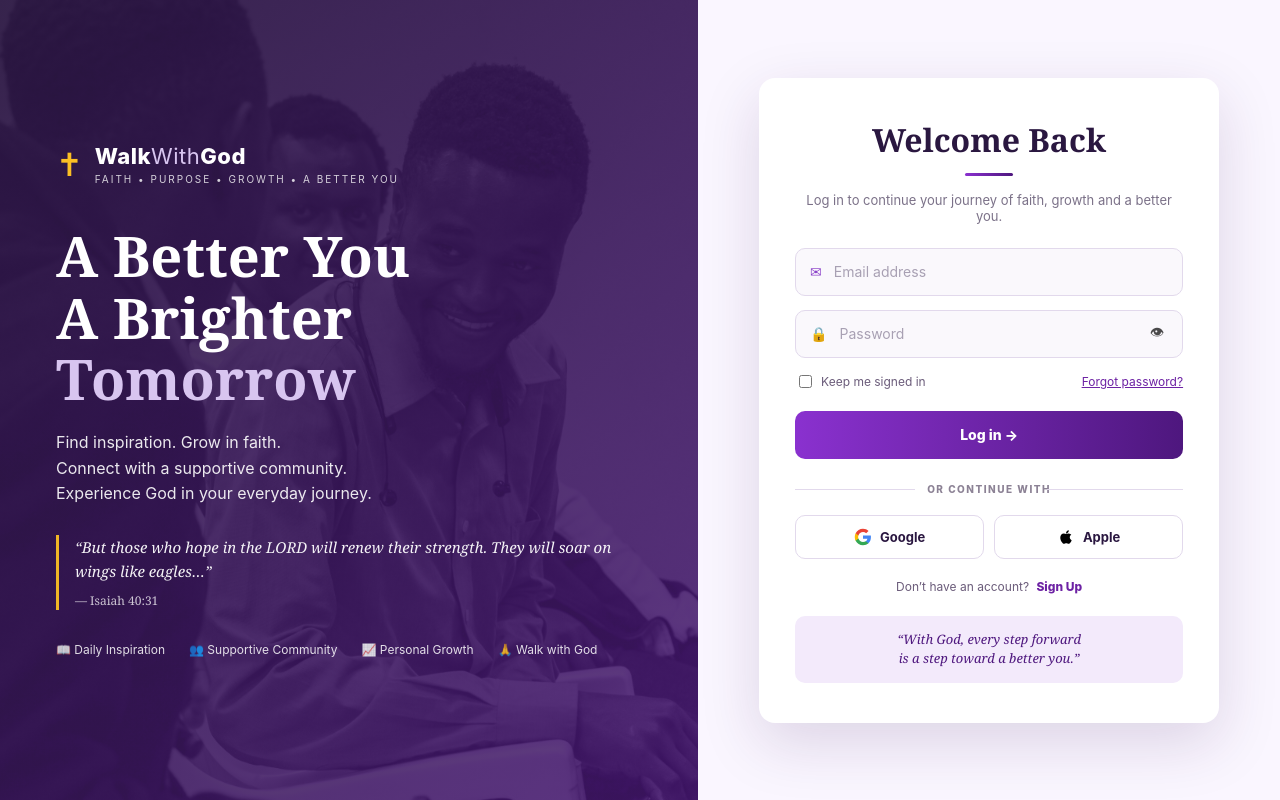
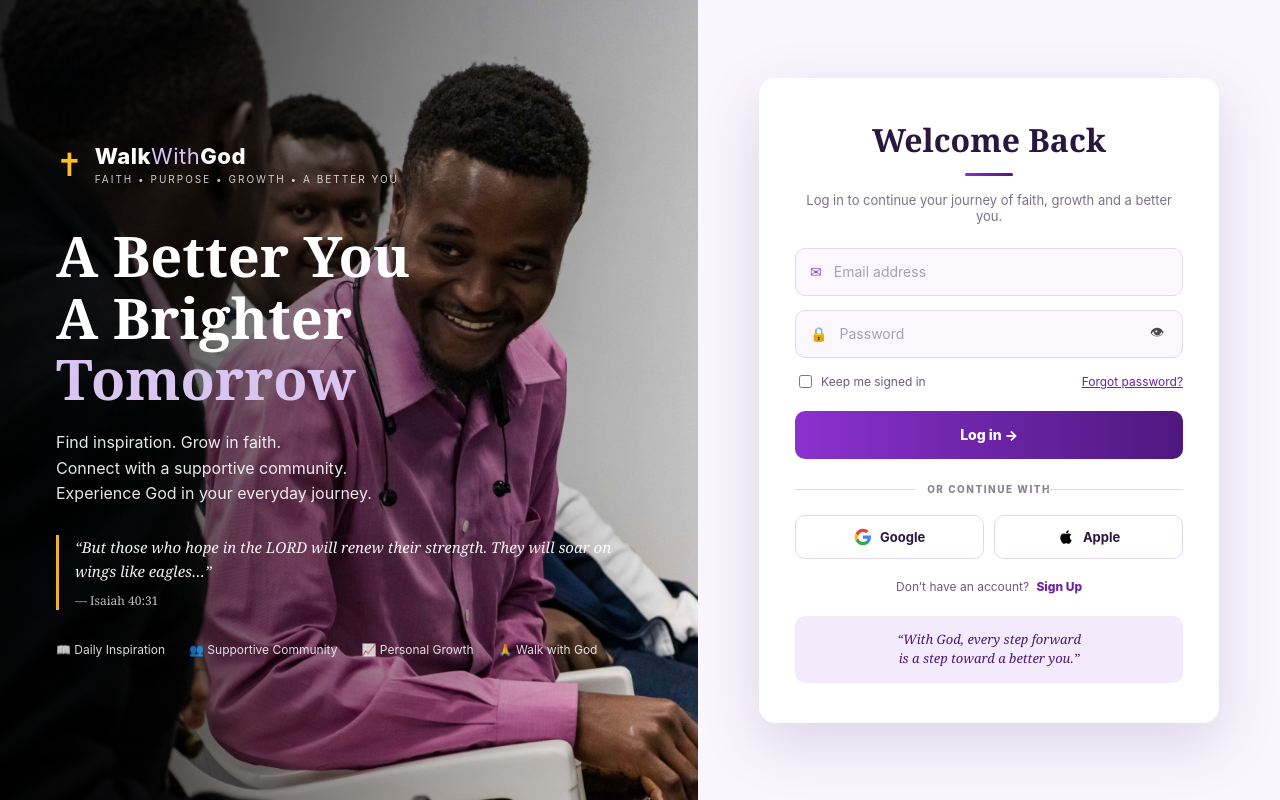
Before and after one commit to calebmunyeks002/Walk_With_God_Platform_FE, an Angular app: page /login in a window 1280 px wide. Built offline with nearby package versions, Linux system fonts and the light colour scheme.

Commit message:
Remove purple tint, show original image colors with subtle dark overlay

```diff
--- a/src/app/features/auth/login.component.scss
+++ b/src/app/features/auth/login.component.scss
@@ -10,33 +10,32 @@
 .hero-panel {
   position: relative;
   padding: 40px 56px;
-  background: #2a1740; /* Dark fallback */
+  background: #1a1a1a; /* Dark fallback */
   color: #fff;
   display: flex;
   flex-direction: column;
   justify-content: center;
   overflow: hidden;
 
-  /* Restored original background image */
+  /* The image is now natural with NO purple blend */
   &::before {
     content: "";
     position: absolute;
     inset: 0;
     background: url('/assets/login-reference.png') center/cover no-repeat;
-    opacity: 0.4;
-    mix-blend-mode: luminosity; /* Keeps the purple branding tint */
+    z-index: 0;
   }
 
-  /* Add a subtle purple gradient overlay for readability */
+  /* Subtle dark gradient to ensure text is readable */
   &::after {
     content: "";
     position: absolute;
     inset: 0;
-    background: linear-gradient(135deg, rgba(42, 23, 64, 0.8) 0%, rgba(78, 23, 126, 0.6) 100%);
-    z-index: 0;
+    background: linear-gradient(90deg, rgba(0,0,0,0.85) 0%, rgba(0,0,0,0.3) 60%, rgba(0,0,0,0) 100%);
+    z-index: 1;
   }
 
-  > * { position: relative; z-index: 1; }
+  > * { position: relative; z-index: 2; }
 }
 
 .brand {
@@ -315,6 +314,7 @@
     padding: 32px 24px 48px;
     text-align: center;
     justify-content: flex-start;
+    &::after { background: rgba(0,0,0,0.6); } /* Darker overlay on mobile */
   }
 
   .brand { justify-content: center; margin-bottom: 20px; }
```
